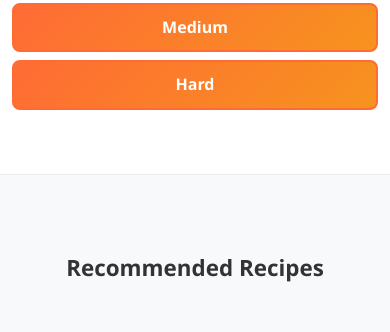
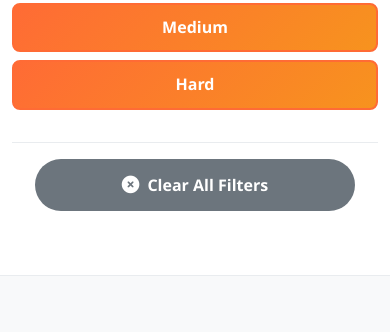
Before and after one commit to raniabdelfattah/WST_MS1_Group_7, a plain HTML site: page recipes.html in a window 390 px wide. Shown: the part 1318-1650 px from the top of the page. Drawn offline with nearby package versions, Linux system fonts and the light colour scheme.

Commit message:
MS2 Updates Part 6.1
- Added a "Clear All Filters" button on recipes.html page

```diff
--- a/recipes.html
+++ b/recipes.html
@@ -156,6 +156,14 @@
                         </div>
                     </div>
                 </div>
+
+                <!-- Clear All Filters Button -->
+                <div class="clear-filters-container">
+                    <button class="btn btn--clear-filters" type="button" onclick="clearAllFilters()">
+                        <i class="fas fa-times-circle btn__icon" aria-hidden="true"></i>
+                        Clear All Filters
+                    </button>
+                </div>
             </div>
         </section>
 
--- a/styles.css
+++ b/styles.css
@@ -453,6 +453,50 @@ body {
     font-weight: bold;
 }
 
+/* Clear All Filters Button Container */
+.clear-filters-container {
+    text-align: center;
+    margin-top: 2rem;
+    padding-top: 1.5rem;
+    border-top: 1px solid #e9ecef;
+}
+
+/* Clear All Filters Button Styling */
+.btn--clear-filters {
+    background: #6c757d;
+    color: white;
+    width: auto;
+    min-width: 250px;
+    height: 50px;
+    border-radius: 25px;
+    margin-bottom: 0;
+    transition: all 0.3s ease;
+}
+
+.btn--clear-filters:hover {
+    background: #5a6268;
+    transform: translateY(-2px);
+    color: white;
+    box-shadow: 0 4px 12px rgba(108, 117, 125, 0.4);
+}
+
+.btn--clear-filters .btn__icon {
+    font-size: 1.1rem;
+}
+
+/* Responsive adjustments */
+@media (max-width: 767px) {
+    .clear-filters-container {
+        margin-top: 1.5rem;
+        padding-top: 1rem;
+    }
+
+    .btn--clear-filters {
+        width: calc(100% - 2rem);
+        max-width: 350px;
+        min-width: auto;
+    }
+}
 
 /* ==========================================================================
    ABOUT PAGE SPECIFIC STYLES
```
